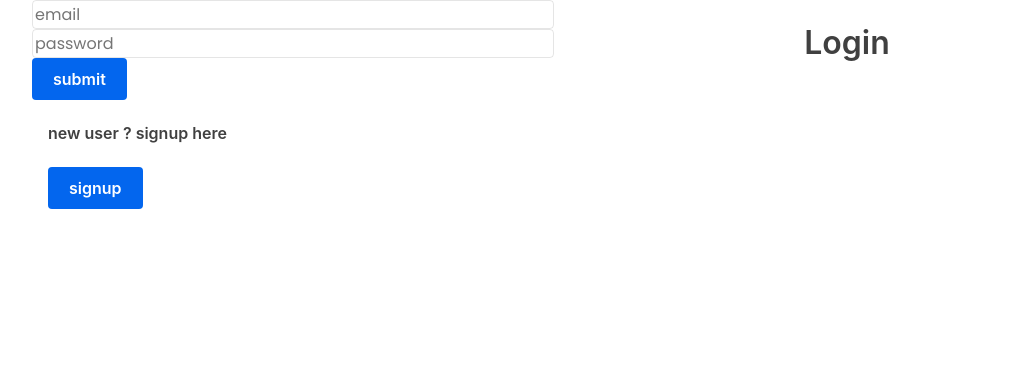
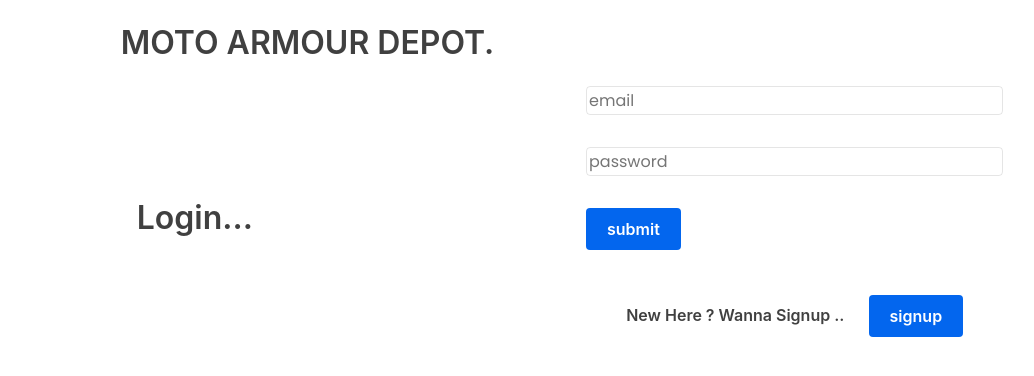
Before and after one commit to ra-kesh/armor, a React (Create React App) app: page /login in a window 1280 px wide. Shown: the top 376 px of the page, without its empty margins (70-1104 px from the left). Built offline with nearby package versions, Linux system fonts and the light colour scheme; the HTML template or start-up script is replaced by a standard one.

Commit message:
style:login signup

```diff
--- a/src/hooks/useAuth.js
+++ b/src/hooks/useAuth.js
@@ -51,7 +51,7 @@ export const useAuth = () => {
     }
   };
 
-  const signup = async (name, email, password) => {
+  const signup = async (name, email, password, path) => {
     try {
       dispatch({
         type: "USER_REQUEST",
@@ -84,7 +84,11 @@ export const useAuth = () => {
             : error.message,
       });
     }
-    navigate("/");
+    if (path !== undefined) {
+      navigate(path, { replace: true });
+    } else {
+      navigate("/");
+    }
   };
 
   const logOut = () => {
--- a/src/index.css
+++ b/src/index.css
@@ -14,6 +14,7 @@
 @import url('./view/Products/Products.css');
 @import url('./component/ProductCard/ProductCard.css');
 @import url('./view/Cart/Cart.css');
+@import url('./view/Auth/Auth.css');
 
 *{
     font-family: 'Poppins', sans-serif;
--- /dev/null
+++ b/src/view/Auth/Auth.css
@@ -0,0 +1,20 @@
+
+.login-wrapper{
+    width: 100%;
+    height: 100vh;
+   padding: 3rem;
+}
+
+.login-form{
+    margin-top: 5rem;
+}
+
+.form-input{
+    padding: .5rem;
+}
+/*
+.login-container{
+    border-left: 1px solid var(--less-light-border);
+
+
+} */
--- /dev/null
+++ b/src/view/Auth/Login.js
@@ -0,0 +1,74 @@
+import { useState } from "react";
+import { useNavigate, useLocation } from "react-router-dom";
+import { useAuth } from "../../hooks";
+
+export const Login = () => {
+  const [email, setEmail] = useState("");
+  const [password, setPassword] = useState("");
+
+  const { error, login, loading } = useAuth();
+  const navigate = useNavigate();
+  const location = useLocation();
+
+  const path = location.state?.from;
+
+  function submitHandeller(e) {
+    e.preventDefault();
+    login(email, password, path);
+  }
+
+  return (
+    <>
+      <div className="container">
+        <div className=" center-vertically">
+          <div className="flex-row login-wrapper">
+            <div
+              className="flex-col-lg-12 pointer"
+              onClick={() => navigate("/")}
+            >
+              <h3>MOTO ARMOUR DEPOT.</h3>
+            </div>
+            <div className="flex-col-lg-6 center-vertically">
+              <div className="container">
+                <h3>Login...</h3>
+                {loading && <div>ruko zara sabar karo</div>}
+                {error && <div>{error}</div>}
+              </div>
+            </div>
+            <div className="flex-col-lg-6 ">
+              <div className="container login-container">
+                <div className="login-form">
+                  <form onSubmit={submitHandeller} className="login-form">
+                    <input
+                      type="email"
+                      value={email}
+                      onChange={(e) => setEmail(e.target.value)}
+                      placeholder="email"
+                      className="m-bottom-two form-input"
+                    />
+                    <input
+                      type="password"
+                      value={password}
+                      onChange={(e) => setPassword(e.target.value)}
+                      placeholder="password"
+                      className="m-bottom-two form-input"
+                    />
+                    <button>submit</button>
+                  </form>
+                </div>
+                <div className="container flex space-evenly m-top-two">
+                  <div>
+                    <h5>New Here ? Wanna Signup ..</h5>
+                  </div>
+                  <div className="center-vertically">
+                    <button onClick={() => navigate("/signup")}>signup</button>
+                  </div>
+                </div>
+              </div>
+            </div>
+          </div>
+        </div>
+      </div>
+    </>
+  );
+};
--- /dev/null
+++ b/src/view/Auth/Signup.js
@@ -0,0 +1,85 @@
+import { useState } from "react";
+import { useAuth } from "../../hooks";
+import { useLocation, useNavigate } from "react-router-dom";
+
+export const Signup = () => {
+  const [email, setEmail] = useState("");
+  const [name, setName] = useState("");
+  const [password, setPassword] = useState("");
+  const [confirmPassword, setConfirmPassword] = useState("");
+
+  const location = useLocation();
+  const path = location.state?.from;
+
+  const navigate = useNavigate();
+
+  const { signup, loading, error } = useAuth();
+
+  function submitHandeller(e) {
+    e.preventDefault();
+    if (password === confirmPassword) {
+      signup(name, email, password, path);
+    }
+  }
+
+  return (
+    <>
+      <div className="container">
+        <div className=" center-vertically">
+          <div className="flex-row login-wrapper">
+            <div
+              className="flex-col-lg-12 pointer"
+              onClick={() => navigate("/")}
+            >
+              <h3>MOTO ARMOUR DEPOT.</h3>
+            </div>
+            <div className="flex-col-lg-6 center-vertically">
+              <div className="container">
+                <h3>Signup...</h3>
+                {loading && <div>ruko zara sabar karo</div>}
+                {error && <div>{error}</div>}
+              </div>
+            </div>
+            <div className="flex-col-lg-6 ">
+              <div className="container login-container">
+                <div className="login-form">
+                  <form onSubmit={submitHandeller} className="login-form">
+                    <input
+                      type="text"
+                      value={name}
+                      onChange={(e) => setName(e.target.value)}
+                      placeholder="name"
+                      className="m-bottom-two form-input"
+                    />
+                    <input
+                      type="email"
+                      value={email}
+                      onChange={(e) => setEmail(e.target.value)}
+                      placeholder="email"
+                      className="m-bottom-two form-input"
+                    />
+                    <input
+                      type="password"
+                      value={password}
+                      onChange={(e) => setPassword(e.target.value)}
+                      placeholder="password"
+                      className="m-bottom-two form-input"
+                    />
+                    <input
+                      type="password"
+                      value={confirmPassword}
+                      onChange={(e) => setConfirmPassword(e.target.value)}
+                      placeholder="password"
+                      className="m-bottom-two form-input"
+                    />
+                    <button>submit</button>
+                  </form>
+                </div>
+              </div>
+            </div>
+          </div>
+        </div>
+      </div>
+    </>
+  );
+};
--- a/src/view/Login.js
+++ /dev/null
@@ -1,58 +0,0 @@
-import { useState } from "react";
-import { useNavigate, useLocation } from "react-router-dom";
-import { useAuth } from "../hooks";
-
-export const Login = () => {
-  const [email, setEmail] = useState("");
-  const [password, setPassword] = useState("");
-
-  const { error, login, loading } = useAuth();
-  const navigate = useNavigate();
-  const location = useLocation();
-
-  const path = location.state?.from;
-
-  function submitHandeller(e) {
-    e.preventDefault();
-    login(email, password, path);
-  }
-
-  return (
-    <>
-      <div className="container">
-        <div className="flex-row">
-          <div className="flex-col-lg-6">
-            <div className="container">
-              {loading && <div>ruko zara sabar karo</div>}
-              {error && <div>{error}</div>}
-              <form onSubmit={submitHandeller} className="login-form">
-                <input
-                  type="email"
-                  value={email}
-                  onChange={(e) => setEmail(e.target.value)}
-                  placeholder="email"
-                />
-                <input
-                  type="password"
-                  value={password}
-                  onChange={(e) => setPassword(e.target.value)}
-                  placeholder="password"
-                />
-                <button>submit</button>
-              </form>
-              <div className="container">
-                <h5>new user ? signup here</h5>
-                <button onClick={() => navigate("/signup")}>signup</button>
-              </div>
-            </div>
-          </div>
-          <div className="flex-col-lg-6">
-            <div className="container center-vertically">
-              <h3>Login</h3>
-            </div>
-          </div>
-        </div>
-      </div>
-    </>
-  );
-};
--- a/src/view/Register.jsx
+++ /dev/null
@@ -1,5 +0,0 @@
-import React from "react";
-
-export const Register = () => {
-  return <div></div>;
-};
--- a/src/view/Signup.js
+++ /dev/null
@@ -1,63 +0,0 @@
-import { useState } from "react";
-import { useAuth } from "../hooks";
-
-export const Signup = () => {
-  const [email, setEmail] = useState("");
-  const [name, setName] = useState("");
-  const [password, setPassword] = useState("");
-  const [confirmPassword, setConfirmPassword] = useState("");
-
-  const { signup } = useAuth();
-
-  function submitHandeller(e) {
-    e.preventDefault();
-    if (password === confirmPassword) {
-      signup(name, email, password);
-    }
-  }
-
-  return (
-    <>
-      <div className="container">
-        <div className="flex-row">
-          <div className="flex-col-lg-6">
-            <div className="container">
-              <form onSubmit={submitHandeller} className="signup-form">
-                <input
-                  type="text"
-                  value={name}
-                  onChange={(e) => setName(e.target.value)}
-                  placeholder="name"
-                />
-                <input
-                  type="email"
-                  value={email}
-                  onChange={(e) => setEmail(e.target.value)}
-                  placeholder="email"
-                />
-                <input
-                  type="password"
-                  value={password}
-                  onChange={(e) => setPassword(e.target.value)}
-                  placeholder="password"
-                />
-                <input
-                  type="password"
-                  value={confirmPassword}
-                  onChange={(e) => setConfirmPassword(e.target.value)}
-                  placeholder="confirm password"
-                />
-                <button>submit</button>
-              </form>
-            </div>
-          </div>
-          <div className="flex-col-lg-6">
-            <div className="container center-vertically">
-              <h3>signup</h3>
-            </div>
-          </div>
-        </div>
-      </div>
-    </>
-  );
-};
--- a/src/view/User.jsx
+++ b/src/view/User.jsx
@@ -1,8 +1,17 @@
 import { Navbar } from "../component";
 import { useAuth } from "../hooks";
+import { useEffect } from "react";
+import { useNavigate } from "react-router-dom";
 
 export const User = () => {
   const { logOut, userInfo } = useAuth();
+  const navigate = useNavigate();
+
+  useEffect(() => {
+    if (!userInfo) {
+      navigate("/login");
+    }
+  }, [userInfo, navigate]);
 
   return (
     <>
--- a/src/view/index.js
+++ b/src/view/index.js
@@ -2,12 +2,11 @@ import { Cart } from "./Cart/Cart";
 import { Products } from "./Products/Products";
 import { ProductDetail } from "./Products/ProductDetail";
 import { Wishlist } from "./WishList";
-import { Login } from "./Login";
-import { Register } from "./Register";
+import { Login } from "./Auth/Login";
 import { User } from "./User";
 import { Home } from "./Home";
 import { Blog } from "./Blog";
-import { Signup } from "./Signup";
+import { Signup } from "./Auth/Signup";
 
 export {
   Cart,
@@ -16,7 +15,6 @@ export {
   Login,
   ProductDetail,
   User,
-  Register,
   Home,
   Blog,
   Signup,
```
